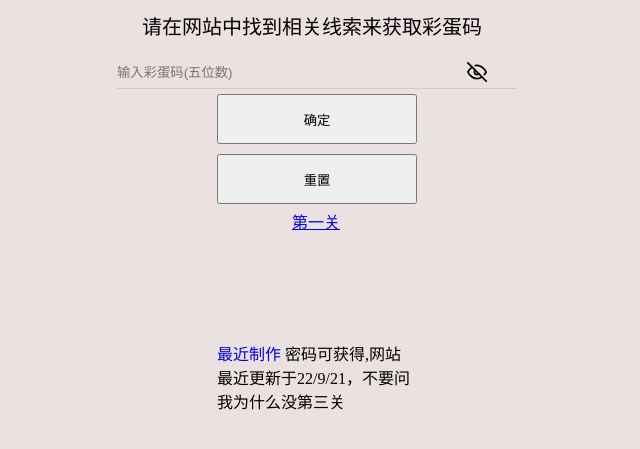
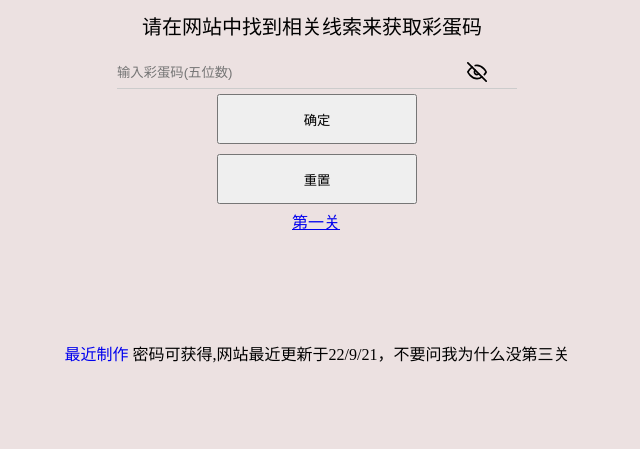
Before and after one commit to YT-XG/firstpage, a plain HTML site: page index.html in a window 1280 px wide. Shown: the part 331-780 px from the top of the page, without its empty margins (323-963 px from the left). Drawn offline with Linux system fonts and the light colour scheme.

Commit message:
Add files via upload

```diff
--- a/css/index.css
+++ b/css/index.css
@@ -61,10 +61,9 @@ h1{
     width: 50px;
 }
 .fo{
+    text-align: center;
     margin: auto;
-    width: 200px;
     height: 20px;
-
 }
 .fo a{
     text-decoration-line: none;
```
